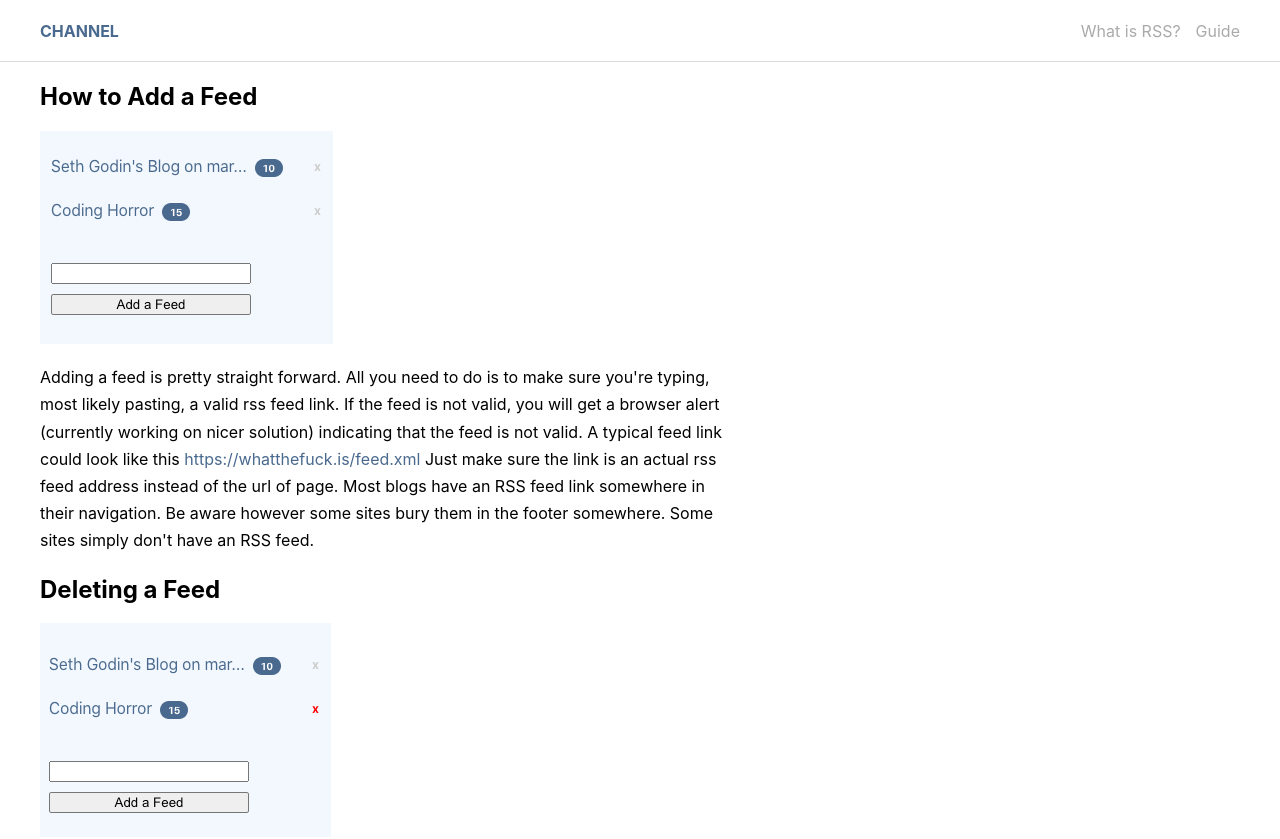
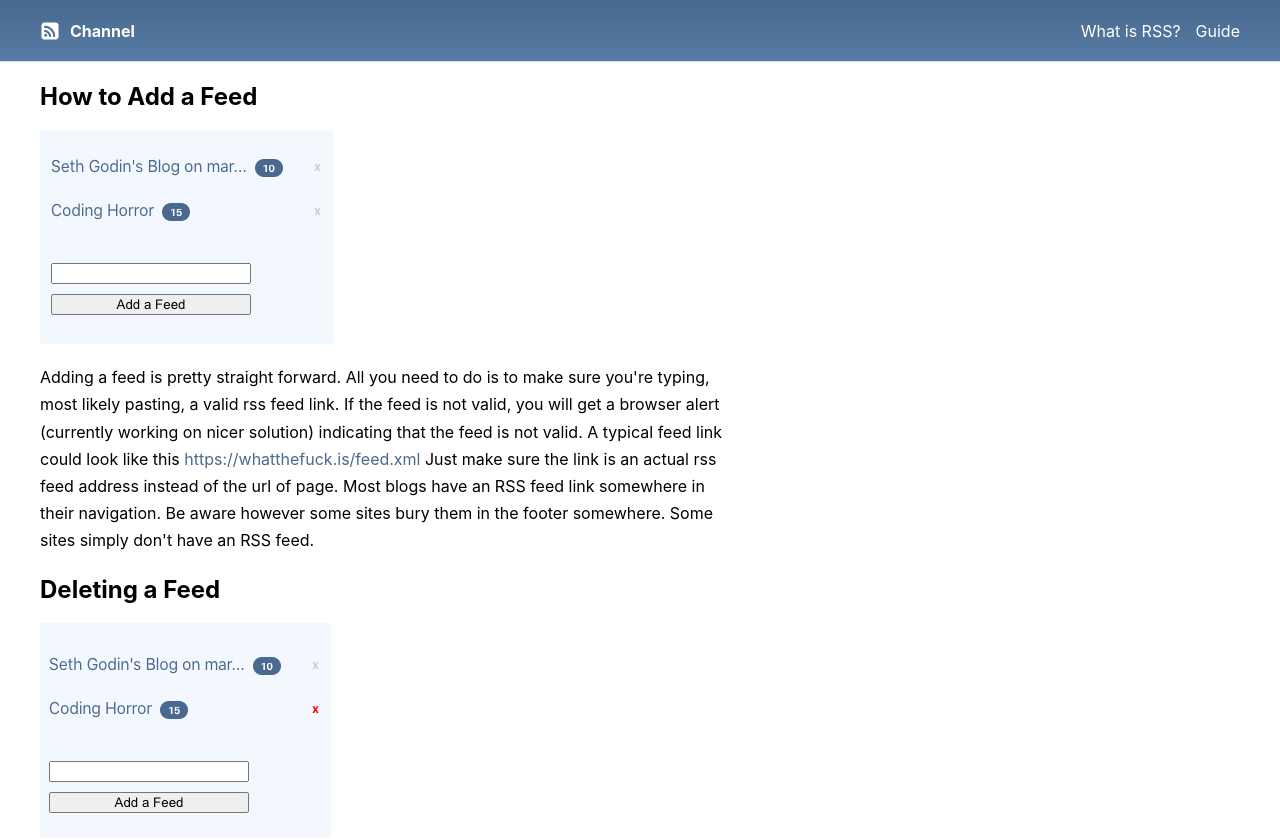
Before and after one commit to yarocruz/channel, a React (Create React App) app: page /guide in a window 1280 px wide. Shown: the top 839 px of the page. Built offline with nearby package versions, Linux system fonts and the light colour scheme.

Commit message:
giving it a facelift

```diff
--- a/src/App.css
+++ b/src/App.css
@@ -3,23 +3,39 @@
     align-items: center;
     padding: 10px 40px;
     justify-content: space-between;
-    color: #49698E;
+    background: rgb(73,105,142);
+    background: linear-gradient(180deg, rgba(73,105,142,1) 0%, rgba(87,123,164,1) 100%);
     border-bottom: 1px solid #dbdbdb;
 }
 
-.navbar .logo {
-    text-transform: uppercase;
-    font-size: medium;
+.logo  {
+    display: flex;
+    align-items: center;
+    font-size: 8px;
+}
+
+.logo img {
+    max-width: 20px;
+    padding-right: 10px;
+}
+
+.logo a {
+    color: #fff;
+}
+
+.rss-icon {
+
 }
 
 .navbar nav a {
     text-decoration: none;
-    color: #aaa;
+    color: #fff;
     padding-left: 15px;
 }
 
-.navbar nav a:hover {
-    color: #49698E;
+.navbar nav a:hover,
+.logo a:hover {
+    color: #ccc;
 }
 
 .main-container {
@@ -30,7 +46,6 @@
 .sidebar {
     width: 350px;
     height: 100vh;
-    background-color: #F2F8FD;
     border-right: 1px solid #dbdbdb;
     display: flex;
     flex-direction: column;
@@ -85,24 +100,33 @@
     color: red;
 }
 
+.content-links {
+    margin-top: 20px;
+    margin-left: 15px;
+}
+
+.content-links--info h1 {
+    color: #49698e;
+}
+
 .content-links--item {
-    padding: 5px 0;
-    margin: 10px auto;
+    padding: 10px 0;
+    border-top: 1px solid #dbdbdb;;
 }
 
 .content-links--item a:hover {
-    color: slateblue;
+    color: #5758a4;
 }
 
 .no-bullet {
     list-style: none;
-    padding: 5px 0;
-    margin: 10px auto;
+    padding: 10px 0;
+    border-top: 1px solid #dbdbdb;
 }
 
 .content-links--item::before {
     content: "\2022";
-    color: slateblue;
+    color: #5758a4;
     font-weight: bold;
     display: inline-block;
     width: 1em;
--- a/src/components/Navbar.js
+++ b/src/components/Navbar.js
@@ -1,10 +1,14 @@
 import React from "react";
 import { Link } from "react-router-dom";
+import RssIcon from '../assets/rss-square.png';
 
 export default function Navbar() {
     return (
         <div className='navbar'>
-            <h1 className="logo"><Link to='/'>Channel</Link></h1>
+            <div className="logo">
+                <img className='rss-icon' src={RssIcon} alt="RSS icon"/>
+                <h1><Link to='/'>Channel</Link></h1>
+            </div>
             <nav>
                 <a href="https://en.wikipedia.org/wiki/RSS" target='_blank' rel='noopener noreferrer'>What is RSS?</a>
                 <Link to='/guide'>Guide</Link>
```
Also changed, not shown: src/assets/rss-square.png (added).
